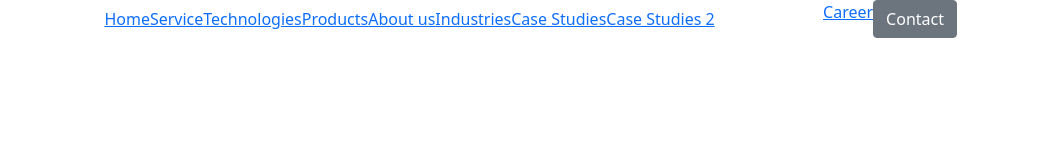
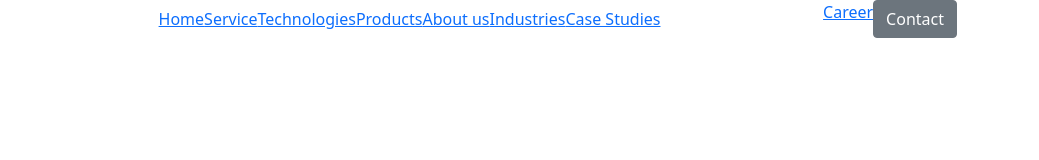
Before and after one commit to alamin-1996/Arena-New-Website, a plain HTML site: page index.html in a window 1280 px wide. Shown: the full height of the page, 241-1280 px from the left. Drawn offline with nearby package versions, Linux system fonts and the light colour scheme.

Commit message:
Update index.html

```diff
--- a/index.html
+++ b/index.html
@@ -46,9 +46,7 @@
                             <li>
                                 <a href="#">Case Studies</a>
                             </li>
-                            <li>
-                                <a href="#">Case Studies 2</a>
-                            </li>
+
                         </ul>
                     </div>
                 </div>
```
